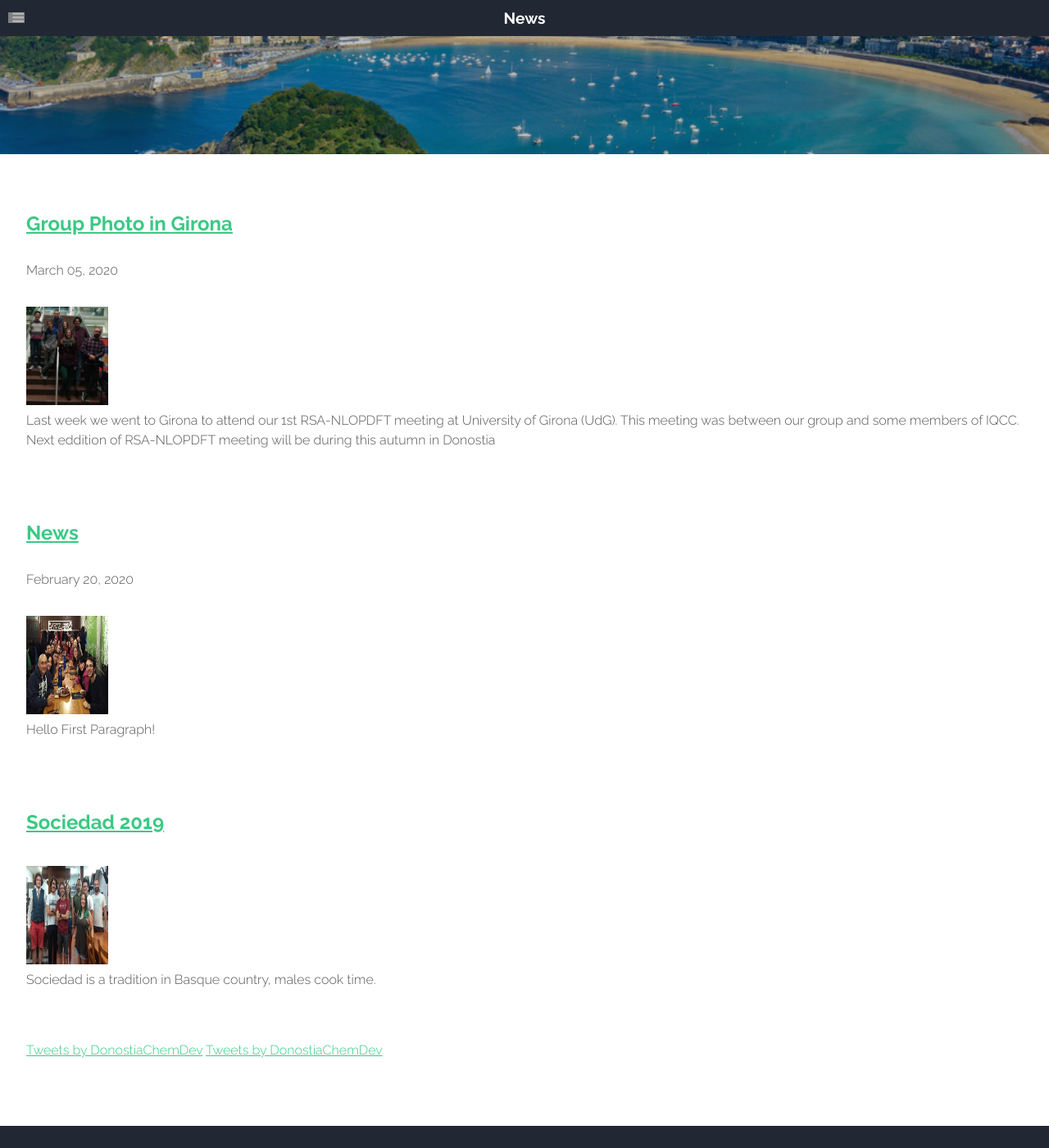
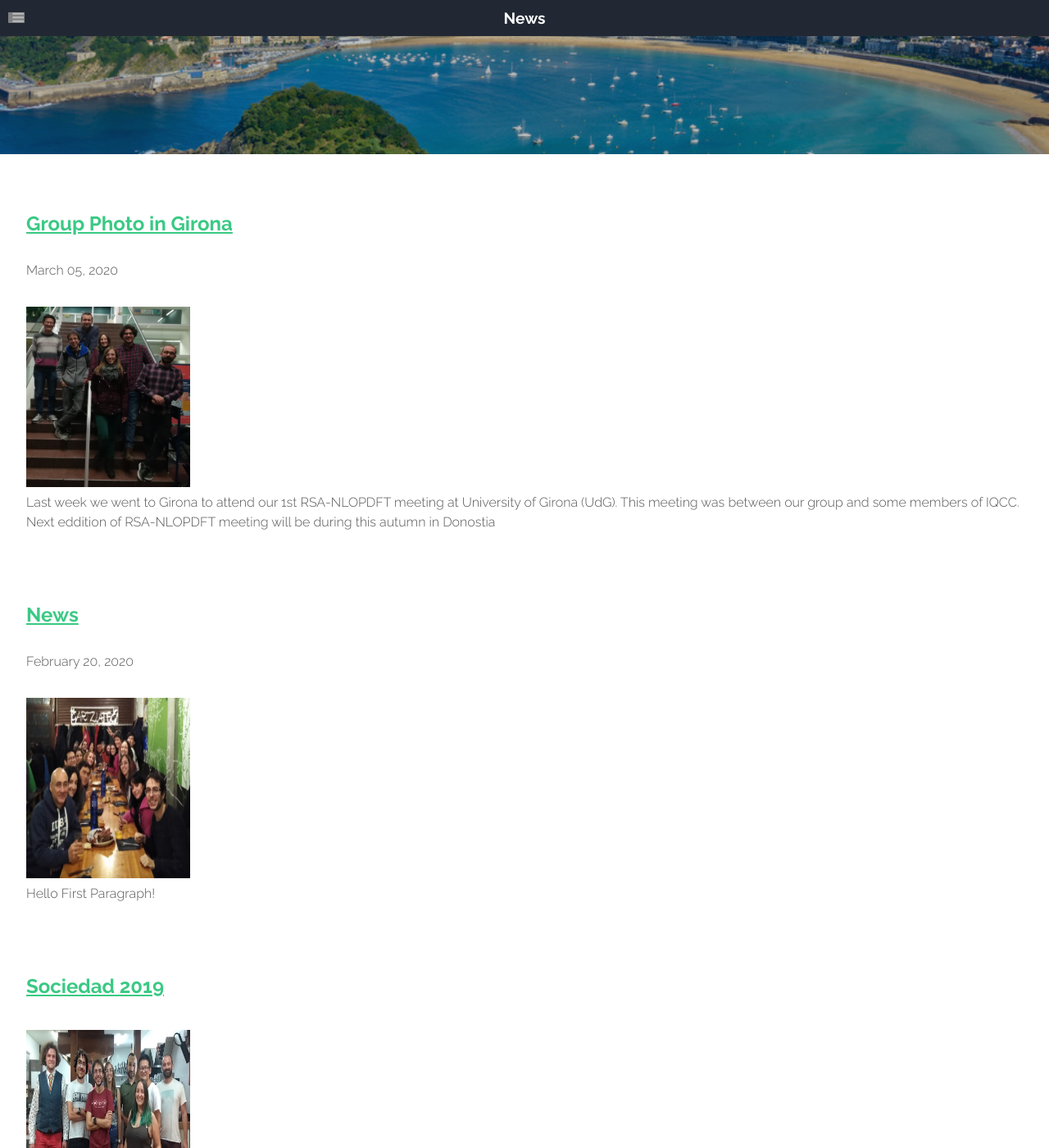
Before and after one commit to old-jekyll-templates/Horizons-Jekyll-Theme, a Jekyll site: the page built from blog/index.html, in a window 1280 px wide and 1400 px high. Shown: the whole window at 82% size. Built offline with Jekyll 4.4.1, drawn with Linux system fonts in a browser that asks for light colours; comment, search, counter and statistics services are not loaded; grey boxes are pictures that could not be loaded.

Commit message:
Update style.css

```diff
--- a/assets/css/style.css
+++ b/assets/css/style.css
@@ -664,8 +664,8 @@
 		}
 
 .resize {
-    width:100px;
-    height:120px;
+    width:200px;
+    height:220px;
 }
 
 .resize:hover {
```
